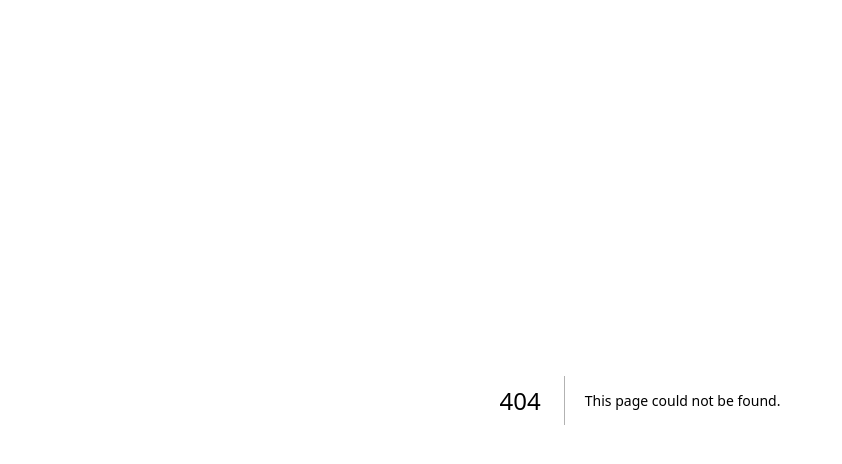
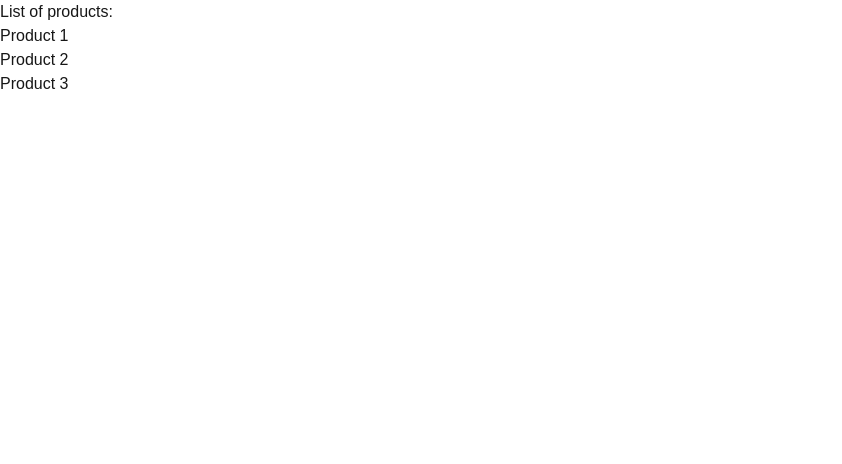
Before and after one commit to Shanto93/next-learning, a Next.js app: page /products in a window 1280 px wide. Before the commit this address had no page. Shown: the top 464 px of the page, without its empty margins (0-842 px from the left). Built offline with nearby package versions, Linux system fonts and the light colour scheme.

Commit message:
Implement dynamic routing

```diff
--- /dev/null
+++ b/src/app/products/[productId]/page.tsx
@@ -0,0 +1,16 @@
+import React from "react";
+
+const SingleProduct = async ({
+  params,
+}: {
+  params: Promise<{ productId: string }>;
+}) => {
+  const product_id = (await params).productId
+  return (
+    <div>
+      <h2>This is product : {product_id}</h2>
+    </div>
+  );
+};
+
+export default SingleProduct;
--- /dev/null
+++ b/src/app/products/page.tsx
@@ -0,0 +1,16 @@
+import React from "react";
+
+const ProductsPage = () => {
+  return (
+    <div>
+      <h2>List of products: </h2>
+      <ul>
+        <li>Product 1</li>
+        <li>Product 2</li>
+        <li>Product 3</li>
+      </ul>
+    </div>
+  );
+};
+
+export default ProductsPage;
```
